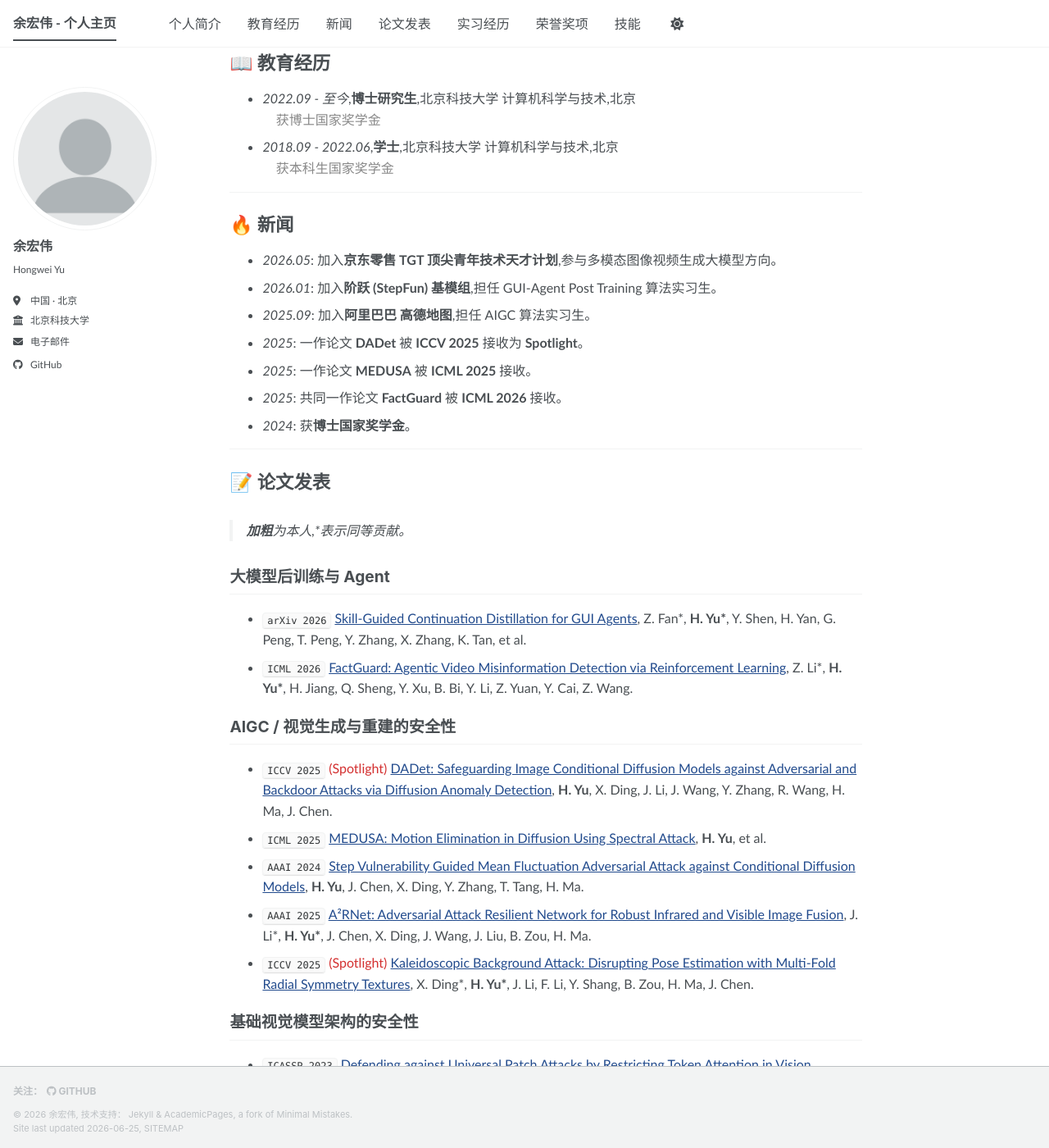
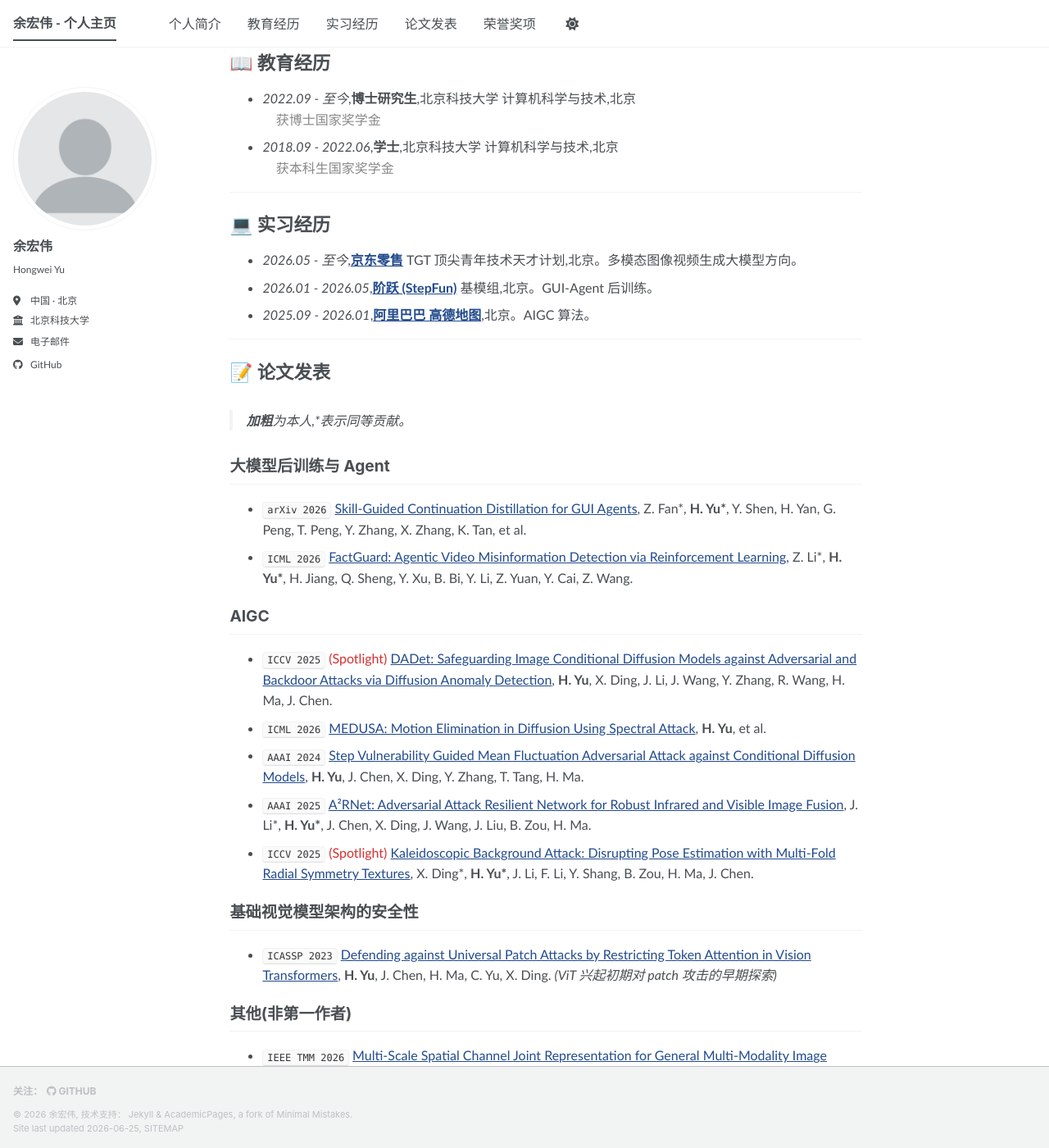
Before and after one commit to yuhongwei22/yuhongwei22.github.io, a Jekyll site: the page built from _pages/about.md, in a window 1280 px wide and 1400 px high, scrolled down 419 px. Shown: the whole window at 82% size. Built offline with Jekyll 4.4.1, drawn with Linux system fonts in a browser that asks for light colours; a style sheet for code colours, icons or effects is not loaded; some of the changed text lies outside the part shown.

Commit message:
refine: 删除新闻段、实习提到论文前、AIGC 标题简化、MEDUSA 改为 ICML 2026

```diff
--- a/_data/navigation.yml
+++ b/_data/navigation.yml
@@ -3,13 +3,9 @@ main:
     url: /#about
   - title: "教育经历"
     url: /#education
-  - title: "新闻"
-    url: /#news
+  - title: "实习经历"
+    url: /#internships
   - title: "论文发表"
     url: /#publications
-  - title: "实习经历"
-    url: /#internships
   - title: "荣誉奖项"
     url: /#honors
-  - title: "技能"
-    url: /#skills
--- a/_pages/about.md
+++ b/_pages/about.md
@@ -32,17 +32,13 @@ redirect_from:
 
 ---
 
-<span class="anchor" id="news"></span>
+<span class="anchor" id="internships"></span>
 
-# 🔥 新闻
+# 💻 实习经历
 
-- *2026.05*: 加入**京东零售 TGT 顶尖青年技术天才计划**,参与多模态图像视频生成大模型方向。
-- *2026.01*: 加入**阶跃 (StepFun) 基模组**,担任 GUI-Agent Post Training 算法实习生。
-- *2025.09*: 加入**阿里巴巴 高德地图**,担任 AIGC 算法实习生。
-- *2025*: 一作论文 **DADet** 被 **ICCV 2025** 接收为 **Spotlight**。
-- *2025*: 一作论文 **MEDUSA** 被 **ICML 2025** 接收。
-- *2025*: 共同一作论文 **FactGuard** 被 **ICML 2026** 接收。
-- *2024*: 获**博士国家奖学金**。
+- *2026.05 - 至今*,[**京东零售**](https://www.jd.com/) TGT 顶尖青年技术天才计划,北京。多模态图像视频生成大模型方向。
+- *2026.01 - 2026.05*,[**阶跃 (StepFun)**](https://www.stepfun.com/) 基模组,北京。GUI-Agent 后训练。
+- *2025.09 - 2026.01*,[**阿里巴巴 高德地图**](https://www.amap.com/),北京。AIGC 算法。
 
 ---
 
@@ -57,10 +53,10 @@ redirect_from:
 - `arXiv 2026` [Skill-Guided Continuation Distillation for GUI Agents](https://arxiv.org/abs/2606.18890), Z. Fan\*, **H. Yu\***, Y. Shen, H. Yan, G. Peng, T. Peng, Y. Zhang, X. Zhang, K. Tan, et al.
 - `ICML 2026` [FactGuard: Agentic Video Misinformation Detection via Reinforcement Learning](https://arxiv.org/abs/2510.06914), Z. Li\*, **H. Yu\***, H. Jiang, Q. Sheng, Y. Xu, B. Bi, Y. Li, Z. Yuan, Y. Cai, Z. Wang.
 
-## AIGC / 视觉生成与重建的安全性
+## AIGC
 
 - `ICCV 2025` <span style="color:#d32f2f">(Spotlight)</span> [DADet: Safeguarding Image Conditional Diffusion Models against Adversarial and Backdoor Attacks via Diffusion Anomaly Detection](https://openaccess.thecvf.com/content/ICCV2025/html/Yu_DADet_Safeguarding_Image_Conditional_Diffusion_Models_against_Adversarial_and_Backdoor_ICCV_2025_paper.html), **H. Yu**, X. Ding, J. Li, J. Wang, Y. Zhang, R. Wang, H. Ma, J. Chen.
-- `ICML 2025` [MEDUSA: Motion Elimination in Diffusion Using Spectral Attack](https://icml.cc/virtual/2025), **H. Yu**, et al.
+- `ICML 2026` [MEDUSA: Motion Elimination in Diffusion Using Spectral Attack](https://icml.cc/virtual/2026), **H. Yu**, et al.
 - `AAAI 2024` [Step Vulnerability Guided Mean Fluctuation Adversarial Attack against Conditional Diffusion Models](https://ojs.aaai.org/index.php/AAAI/article/view/28503), **H. Yu**, J. Chen, X. Ding, Y. Zhang, T. Tang, H. Ma.
 - `AAAI 2025` [A²RNet: Adversarial Attack Resilient Network for Robust Infrared and Visible Image Fusion](https://ojs.aaai.org/index.php/AAAI/article/view/32492), J. Li\*, **H. Yu\***, J. Chen, X. Ding, J. Wang, J. Liu, B. Zou, H. Ma.
 - `ICCV 2025` <span style="color:#d32f2f">(Spotlight)</span> [Kaleidoscopic Background Attack: Disrupting Pose Estimation with Multi-Fold Radial Symmetry Textures](https://openaccess.thecvf.com/content/ICCV2025/html/Ding_Kaleidoscopic_Background_Attack_Disrupting_Pose_Estimation_with_Multi-Fold_Radial_Symmetry_ICCV_2025_paper.html), X. Ding\*, **H. Yu\***, J. Li, F. Li, Y. Shang, B. Zou, H. Ma, J. Chen.
@@ -81,16 +77,6 @@ redirect_from:
 
 ---
 
-<span class="anchor" id="internships"></span>
-
-# 💻 实习经历
-
-- *2026.05 - 至今*,[**京东零售**](https://www.jd.com/) TGT 顶尖青年技术天才计划,北京。多模态图像视频生成大模型方向。
-- *2026.01 - 2026.05*,[**阶跃 (StepFun)**](https://www.stepfun.com/) 基模组,北京。GUI-Agent 后训练。
-- *2025.09 - 2026.01*,[**阿里巴巴 高德地图**](https://www.amap.com/),北京。AIGC 算法。
-
----
-
 <span class="anchor" id="honors"></span>
 
 # 🎖 荣誉奖项
```
